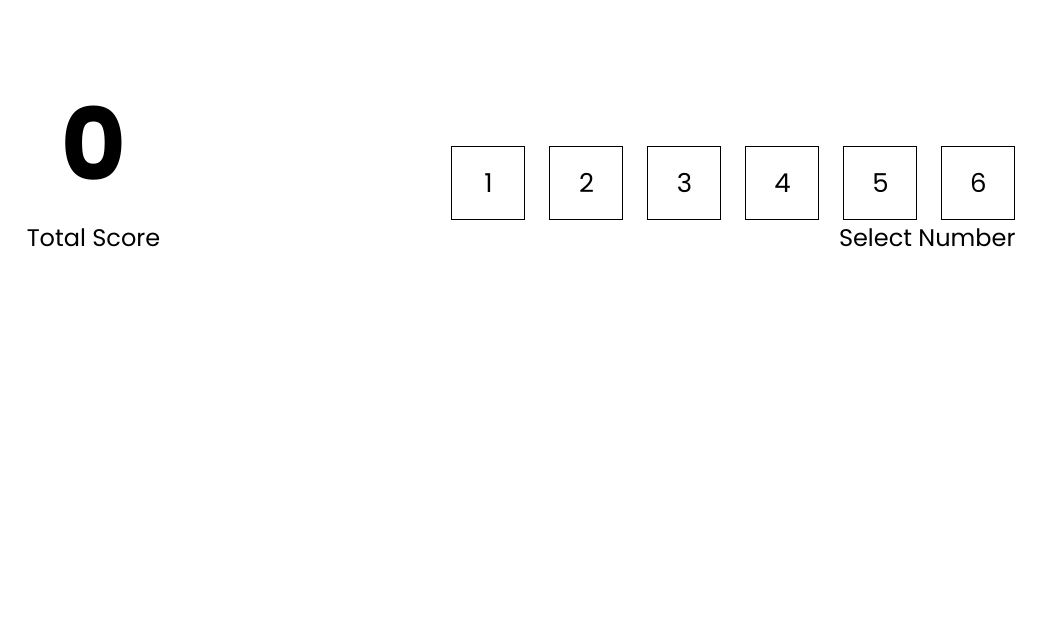
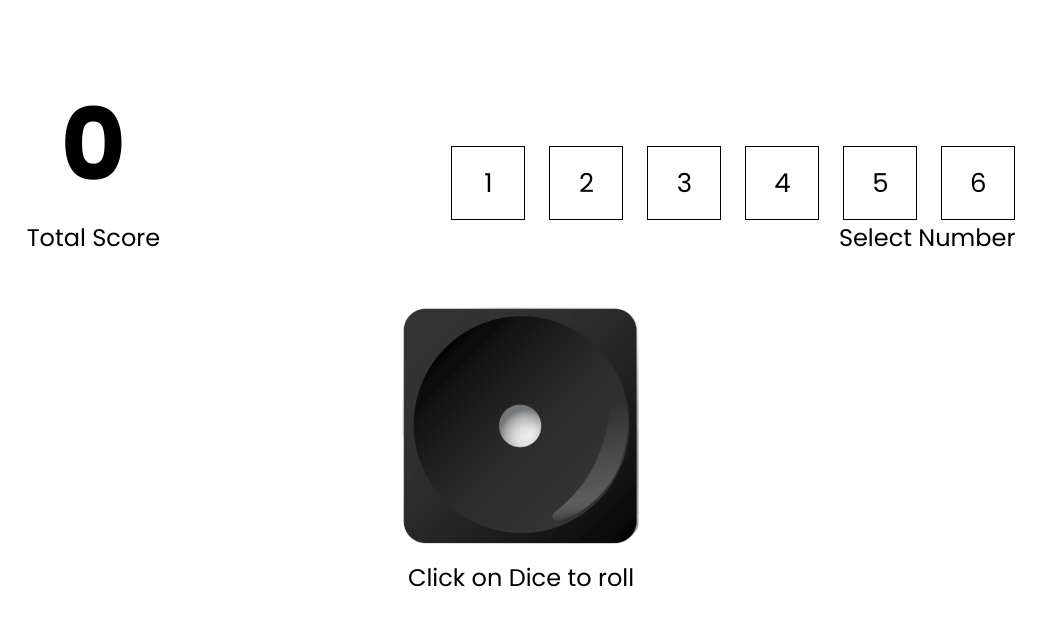
Before and after one commit to muhammad230/Dice-game, a React (Vite) app: page / in a window 1280 px wide. Both pictures are taken after a click on the button "Play Now". Shown: the top 626 px of the page, without its empty margins (119-1165 px from the left). Built offline with nearby package versions, Linux system fonts and the light colour scheme.

Commit message:
add dice img or give it stying

```diff
--- a/src/components/GamePlay.jsx
+++ b/src/components/GamePlay.jsx
@@ -1,6 +1,7 @@
 import styled from "styled-components";
 import NumberSelector from "./NumberSelector";
 import TotalScore from "./TotalScore";
+import RoleDice from "./RoleDice";
 
 const GamePlay = () => {
   return (
@@ -10,6 +11,7 @@ const GamePlay = () => {
       <NumberSelector/>
 
       </div>
+      <RoleDice/>
 
 
 
--- /dev/null
+++ b/src/components/RoleDice.jsx
@@ -0,0 +1,28 @@
+import styled from "styled-components"
+
+
+const RoleDice = () => {
+  return (
+    <DiceContainer>
+        <div>
+            <img src="/images/dice/dice_1.png" alt="" />
+        </div>
+        <p>Click on Dice to roll</p>
+
+
+    </DiceContainer>
+  )
+}
+
+export default RoleDice
+
+
+const DiceContainer = styled.div`
+display: flex;
+flex-direction: column;
+align-items: center;
+margin-top: 48px    ;
+p{
+    font-size: 24px;
+}
+`;
```
